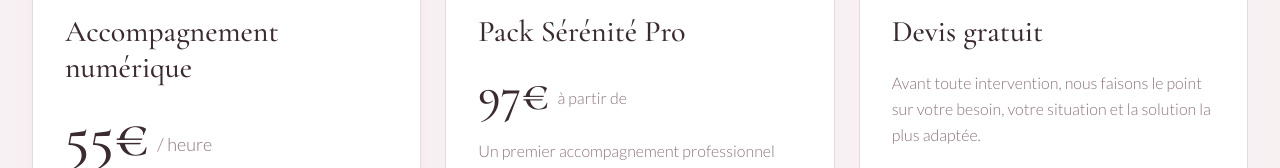
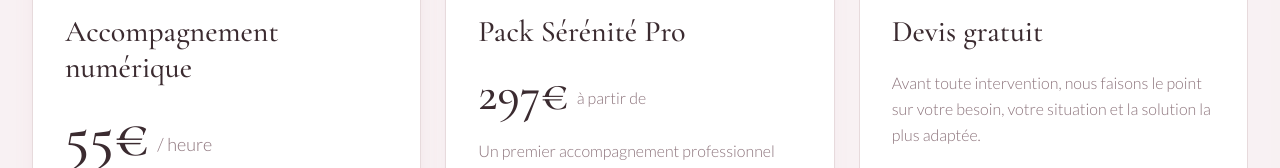
Before and after one commit to Virginie17/assistance-numerique, a Next.js app: page / in a window 1280 px wide. Shown: the part 7231-7399 px from the top of the page. Built offline with nearby package versions, Linux system fonts and the light colour scheme; no server answers.

Commit message:
Passe le Pack Sérénité Pro à 297 euros

```diff
--- a/components/landing/PricingSection.tsx
+++ b/components/landing/PricingSection.tsx
@@ -78,7 +78,7 @@ export default function PricingSection() {
             <h3 className="mt-4 font-serif text-3xl font-medium text-foreground">Pack Sérénité Pro</h3>
 
             <div className="mt-5 flex items-end gap-2">
-              <span className="font-serif text-5xl font-medium leading-none text-foreground">97€</span>
+              <span className="font-serif text-5xl font-medium leading-none text-foreground">297€</span>
               <span className="pb-2 text-base font-light text-muted-foreground">à partir de</span>
             </div>
 
```
